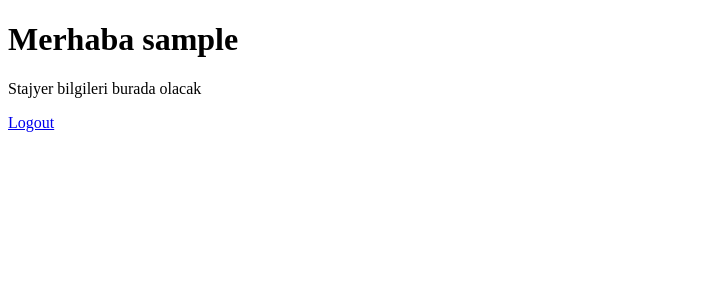
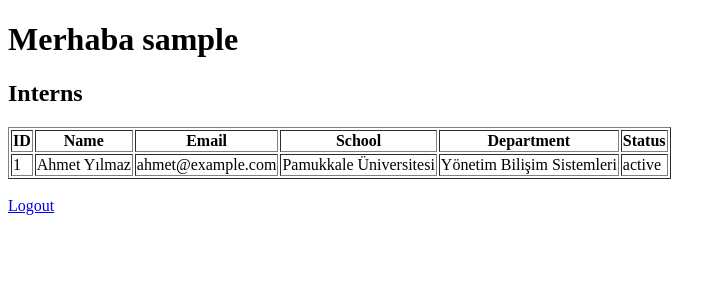
Before and after one commit to McSpeedys/CRM-project, a Flask app: page /dashboard in a window 1280 px wide. Shown: the top 300 px of the page, without its empty margins (0-726 px from the left). Run offline with Flask 3, Linux system fonts and the light colour scheme; the visitor is signed in with stand-in values (Sample User, id 1); data comes from the database, SQL or seed files in the repository.

Commit message:
Replaced bash startup script with a python one for compatibility. Intern data now displays on dashboard.

```diff
--- a/app/db.py
+++ b/app/db.py
@@ -8,3 +8,17 @@ def get_connection():
     conn = sqlite3.connect(DB_PATH)
     conn.row_factory = sqlite3.Row
     return conn
+
+#Fucntion for getting intern information to display on the dashboard.
+def get_all_interns():
+    conn = get_connection()
+
+    interns = conn.execute("""
+        SELECT *
+        FROM interns
+        ORDER BY id
+    """).fetchall()
+
+    conn.close()
+
+    return interns
--- a/app/routes.py
+++ b/app/routes.py
@@ -1,6 +1,6 @@
 from flask import Blueprint, render_template, request, redirect, url_for, session
 from werkzeug.security import check_password_hash
-from .db import get_connection
+from .db import get_connection, get_all_interns
 
 routes = Blueprint("routes", __name__)
 
@@ -35,7 +35,11 @@ def dashboard():
     if not session.get("logged_in"):
         return redirect(url_for("routes.login_page"))
 
-    return render_template("dashboard.html", username=session["username"])
+    interns = get_all_interns()
+
+    return render_template("dashboard.html",
+                           username=session["username"],
+                           interns=interns)
 
 @routes.route("/logout")
 def logout():
--- a/templates/dashboard.html
+++ b/templates/dashboard.html
@@ -1,21 +1,49 @@
 <!DOCTYPE html>
-
 <html>
-
 <head>
     <title>Dashboard</title>
 </head>
-
 <body>
 
-  <h1>Merhaba {{ username }}</h1>
+<h1>Merhaba {{ username }}</h1>
 
-<p>Stajyer bilgileri burada olacak</p>
+<h2>Interns</h2>
 
-<a href="/logout">
-  Logout
-</a>
+{% if interns %}
+
+<table border="1">
+
+    <tr>
+        <th>ID</th>
+        <th>Name</th>
+        <th>Email</th>
+        <th>School</th>
+        <th>Department</th>
+        <th>Status</th>
+    </tr>
+
+    {% for intern in interns %}
+    <tr>
+        <td>{{ intern.id }}</td>
+        <td>{{ intern.first_name }} {{ intern.last_name }}</td>
+        <td>{{ intern.email }}</td>
+        <td>{{ intern.school }}</td>
+        <td>{{ intern.department }}</td>
+        <td>{{ intern.status }}</td>
+    </tr>
+    {% endfor %}
+
+</table>
+
+{% else %}
+
+<p>No interns found.</p>
+
+{% endif %}
+
+<br>
+
+<a href="{{ url_for('routes.logout') }}">Logout</a>
 
 </body>
-
 </html>
```
Also changed, not shown: startup.py (added, +12 -0 lines), 2 other files.
